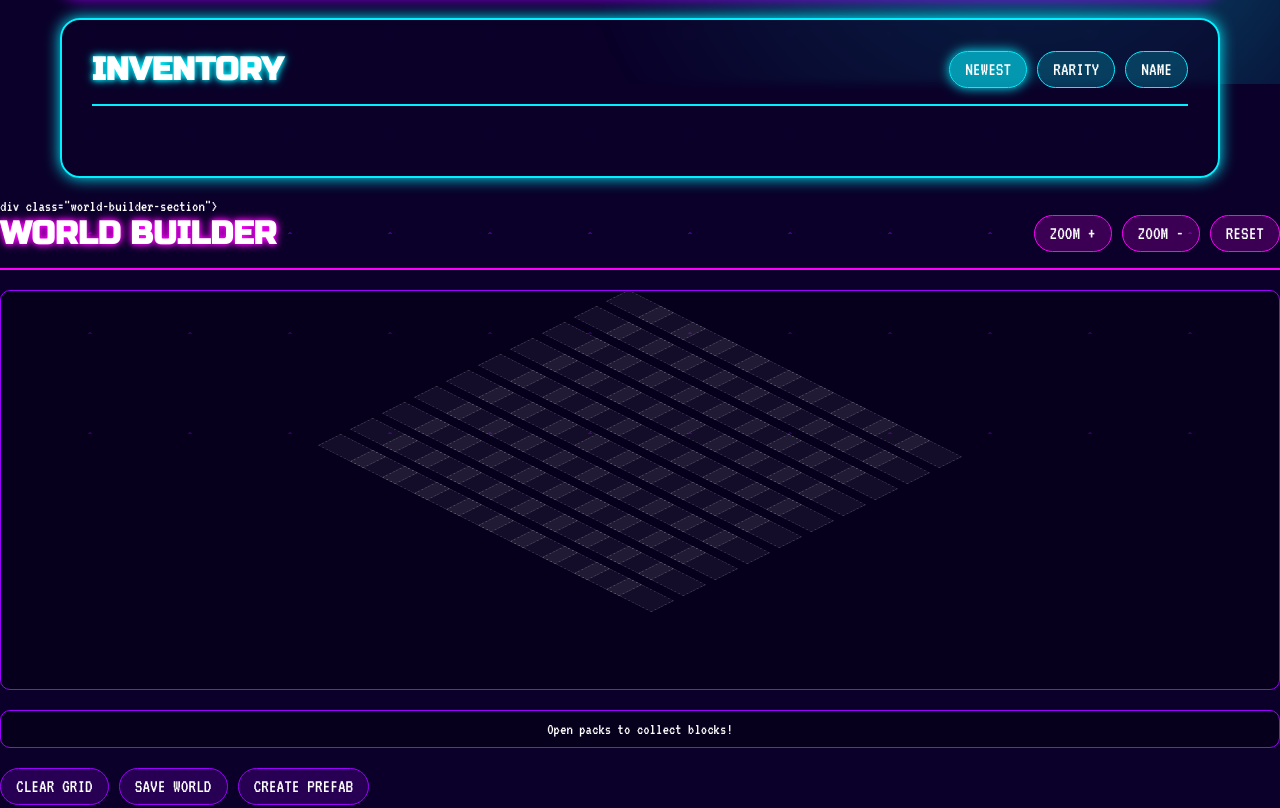
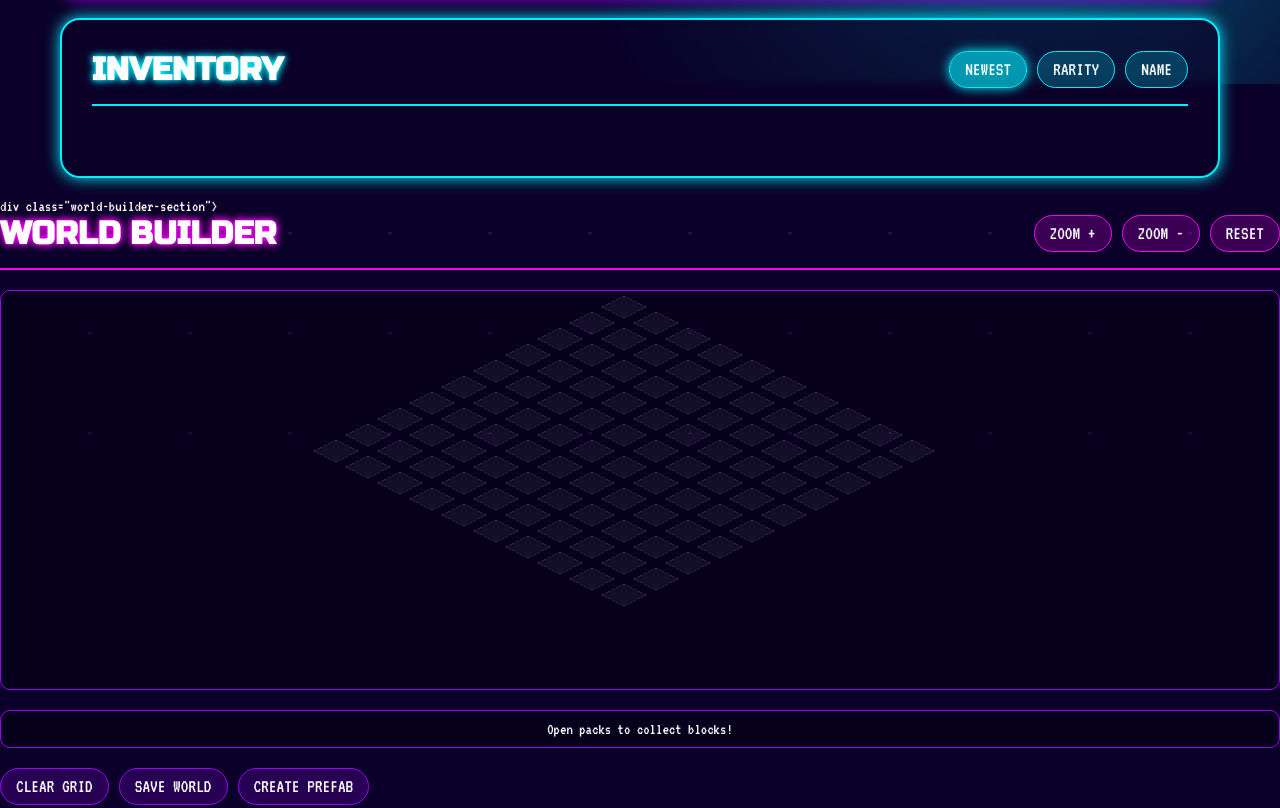
Before and after one commit to Skwid-dot-dev/Sprite-pack-collector, a plain HTML site: page index.html in a window 1280 px wide. Shown: the part 716-1524 px from the top of the page. Drawn offline with Linux system fonts and the light colour scheme.

Commit message:
Update index.html

```diff
--- a/index.html
+++ b/index.html
@@ -464,7 +464,7 @@
 
         .grid-cell {
             position: absolute;
-            width: 64px;
+            width: 32px;
             height: 32px;
             transform: rotateX(60deg) rotateZ(45deg);
             background: rgba(255, 255, 255, 0.05);
```
